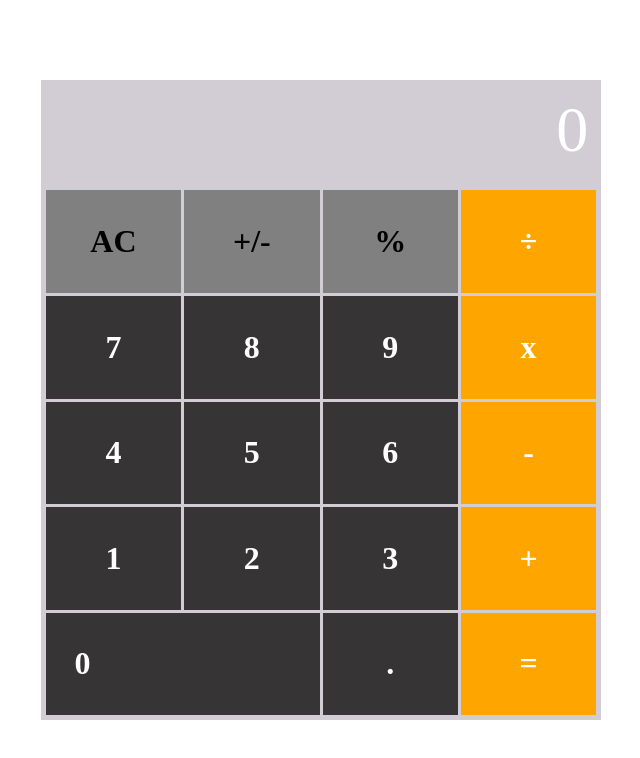
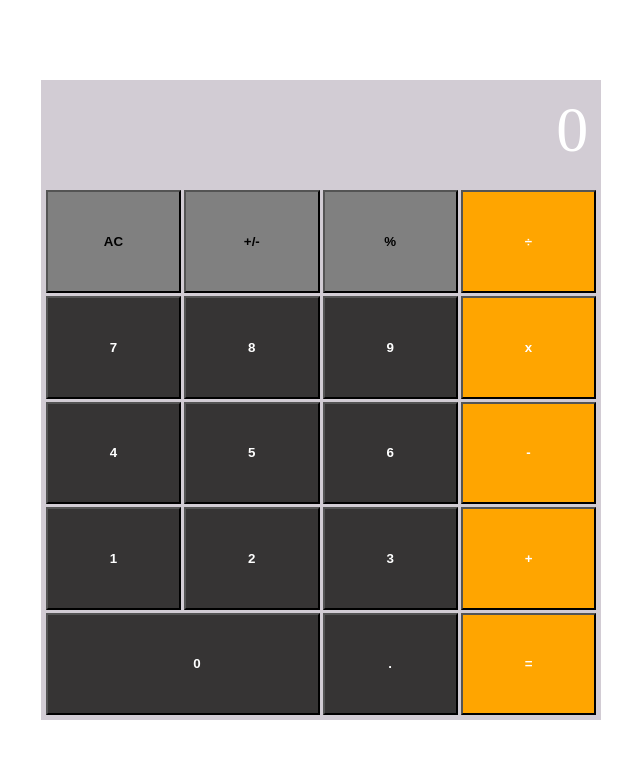
Before and after one commit to fahimy143/math-magician, a React (Create React App) app: page / in a window 1280 px wide. Shown: the top 758 px of the page, without its empty margins (319-959 px from the left). Built offline with nearby package versions, Linux system fonts and the light colour scheme.

Commit message:
calculator events

```diff
--- a/package.json
+++ b/package.json
@@ -6,6 +6,8 @@
     "@testing-library/jest-dom": "^5.16.4",
     "@testing-library/react": "^13.3.0",
     "@testing-library/user-event": "^13.5.0",
+    "big-js": "^3.1.3",
+    "big.js": "^6.2.1",
     "react": "^18.2.0",
     "react-dom": "^18.2.0",
     "react-scripts": "5.0.1",
--- a/src/components/Calculator.js
+++ b/src/components/Calculator.js
@@ -1,30 +1,42 @@
 import React, { Component } from 'react';
+import calculate from '../logic/calculate';
 // eslint-disable-next-line react/prefer-stateless-function
 class Calculator extends Component {
+  constructor(props) {
+    super(props);
+    this.state = {};
+    this.handleClick = this.handleClick.bind(this);
+  }
+
+  handleClick(event) {
+    this.setState((state) => calculate(state, event.target.textContent));
+  }
+
   render() {
+    const { next, total } = this.state;
     return (
       <div className="container">
         <div className="wrapper">
-          <div className="screen"> 0</div>
-          <div className="btn light-gray">AC</div>
-          <div className="btn light-gray">+/-</div>
-          <div className="btn light-gray">%</div>
-          <div className="btn orange">÷</div>
-          <div className="btn">7</div>
-          <div className="btn">8</div>
-          <div className="btn">9</div>
-          <div className="btn orange">x</div>
-          <div className="btn">4</div>
-          <div className="btn">5</div>
-          <div className="btn">6</div>
-          <div className="btn orange">-</div>
-          <div className="btn">1</div>
-          <div className="btn">2</div>
-          <div className="btn">3</div>
-          <div className="btn orange">+</div>
-          <div className="btn zero">0</div>
-          <div className="btn">.</div>
-          <div className="btn orange">=</div>
+          <div className="screen">{next || total || 0}</div>
+          <button type="button" className="btn light-gray" onClick={this.handleClick}>AC</button>
+          <button type="button" className="btn light-gray" onClick={this.handleClick}>+/-</button>
+          <button type="button" className="btn light-gray" onClick={this.handleClick}>%</button>
+          <button type="button" className="btn orange" onClick={this.handleClick}>÷</button>
+          <button type="button" className="btn" onClick={this.handleClick}>7</button>
+          <button type="button" className="btn" onClick={this.handleClick}>8</button>
+          <button type="button" className="btn" onClick={this.handleClick}>9</button>
+          <button type="button" className="btn orange" onClick={this.handleClick}>x</button>
+          <button type="button" className="btn" onClick={this.handleClick}>4</button>
+          <button type="button" className="btn" onClick={this.handleClick}>5</button>
+          <button type="button" className="btn" onClick={this.handleClick}>6</button>
+          <button type="button" className="btn orange" onClick={this.handleClick}>-</button>
+          <button type="button" className="btn" onClick={this.handleClick}>1</button>
+          <button type="button" className="btn" onClick={this.handleClick}>2</button>
+          <button type="button" className="btn" onClick={this.handleClick}>3</button>
+          <button type="button" className="btn orange" onClick={this.handleClick}>+</button>
+          <button type="button" className="btn zero" onClick={this.handleClick}>0</button>
+          <button type="button" className="btn" onClick={this.handleClick}>.</button>
+          <button type="button" className="btn orange" onClick={this.handleClick}>=</button>
         </div>
       </div>
     );
--- /dev/null
+++ b/src/logic/calculate.js
@@ -0,0 +1,133 @@
+import operate from './operate';
+
+function isNumber(item) {
+  return !!item.match(/[0-9]+/);
+}
+
+/**
+ * Given a button name and a calculator data object, return an updated
+ * calculator data object.
+ *
+ * Calculator data object contains:
+ *   total:s      the running total
+ *   next:String       the next number to be operated on with the total
+ *   operation:String  +, -, etc.
+ */
+export default function calculate(obj, buttonName) {
+  if (buttonName === 'AC') {
+    return {
+      total: null,
+      next: null,
+      operation: null,
+    };
+  }
+
+  if (isNumber(buttonName)) {
+    if (buttonName === '0' && obj.next === '0') {
+      return {};
+    }
+    // If there is an operation, update next
+    if (obj.operation) {
+      if (obj.next && obj.next !== '0') {
+        return { ...obj, next: obj.next + buttonName };
+      }
+      return { ...obj, next: buttonName };
+    }
+    // If there is no operation, update next and clear the value
+    if (obj.next && obj.next !== '0') {
+      return {
+        next: obj.next + buttonName,
+        total: null,
+      };
+    }
+    return {
+      next: buttonName,
+      total: null,
+    };
+  }
+
+  if (buttonName === '.') {
+    if (obj.next) {
+      if (obj.next.includes('.')) {
+        return { ...obj };
+      }
+      return { ...obj, next: `${obj.next}.` };
+    }
+    if (obj.operation) {
+      return { ...obj, next: '0.' };
+    }
+    if (obj.total) {
+      if (obj.total.includes('.')) {
+        return {};
+      }
+      return { ...obj, next: `${obj.total}.` };
+    }
+    return { ...obj, next: '0.' };
+  }
+
+  if (buttonName === '=') {
+    if (obj.next && obj.operation) {
+      return {
+        total: operate(obj.total, obj.next, obj.operation),
+        next: null,
+        operation: null,
+      };
+    }
+    // '=' with no operation, nothing to do
+    return {};
+  }
+
+  if (buttonName === '+/-') {
+    if (obj.next) {
+      return { ...obj, next: (-1 * parseFloat(obj.next)).toString() };
+    }
+    if (obj.total) {
+      return { ...obj, total: (-1 * parseFloat(obj.total)).toString() };
+    }
+    return {};
+  }
+
+  // Button must be an operation
+
+  // When the user presses an operation button without having entered
+  // a number first, do nothing.
+  // if (!obj.next && !obj.total) {
+  //   return {};
+  // }
+
+  // User pressed an operation after pressing '='
+  if (!obj.next && obj.total && !obj.operation) {
+    return { ...obj, operation: buttonName };
+  }
+
+  // User pressed an operation button and there is an existing operation
+  if (obj.operation) {
+    if (obj.total && !obj.next) {
+      return { ...obj, operation: buttonName };
+    }
+
+    if (!obj.total) {
+      return { total: 0, operation: buttonName };
+    }
+
+    return {
+      total: operate(obj.total, obj.next, obj.operation),
+      next: null,
+      operation: buttonName,
+    };
+  }
+
+  // no operation yet, but the user typed one
+
+  // The user hasn't typed a number yet, just save the operation
+  if (!obj.next) {
+    return { operation: buttonName };
+  }
+
+  // save the operation and shift 'next' into 'total'
+  return {
+    total: obj.next,
+    next: null,
+    operation: buttonName,
+  };
+}
--- /dev/null
+++ b/src/logic/operate.js
@@ -0,0 +1,30 @@
+import Big from 'big.js';
+
+export default function operate(numberOne, numberTwo, operation) {
+  const one = Big(numberOne);
+  const two = Big(numberTwo);
+  if (operation === '+') {
+    return one.plus(two).toString();
+  }
+  if (operation === '-') {
+    return one.minus(two).toString();
+  }
+  if (operation === 'x') {
+    return one.times(two).toString();
+  }
+  if (operation === '÷') {
+    try {
+      return one.div(two).toString();
+    } catch (err) {
+      return "Can't divide by 0.";
+    }
+  }
+  if (operation === '%') {
+    try {
+      return one.mod(two).toString();
+    } catch (err) {
+      return "Can't find modulo as can't divide by 0.";
+    }
+  }
+  throw Error(`Unknown operation '${operation}'`);
+}
```
Also changed, not shown: 1 other file (tests, documents, lock files or other folders).
